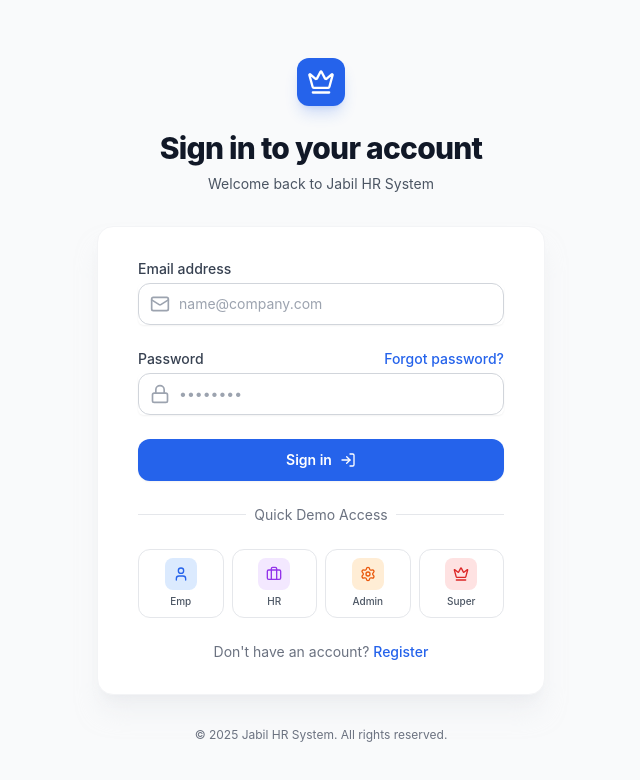
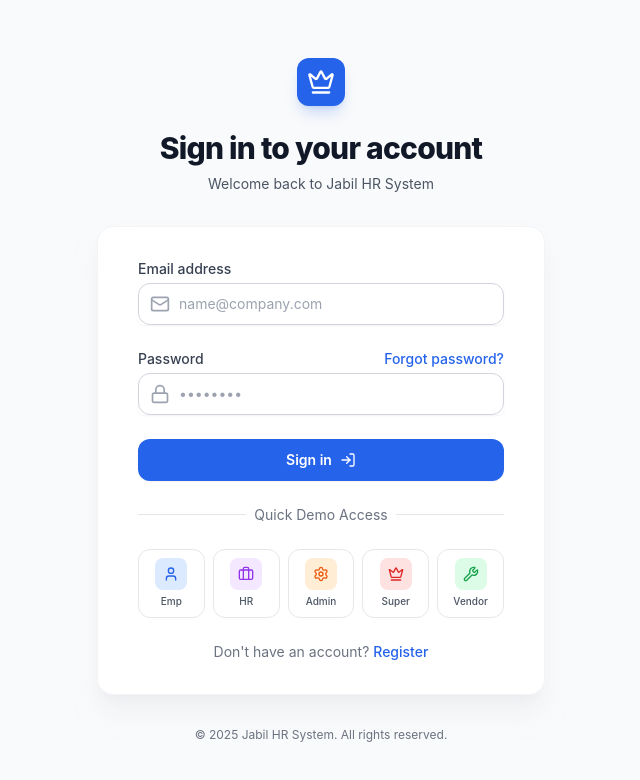
Before and after one commit to Liwei1020T/HR_APP, a React (Vite) app in the folder frontend/: page /login in a window 1280 px wide. Shown: the top 780 px of the page, without its empty margins (319-959 px from the left). Built offline with nearby package versions, Linux system fonts and the light colour scheme; no server answers.

Commit message:
Add vendor quick login button

```diff
--- a/frontend/src/pages/LoginPage.tsx
+++ b/frontend/src/pages/LoginPage.tsx
@@ -1,7 +1,7 @@
 import { useState } from 'react';
 import { useNavigate, Link } from 'react-router-dom';
 import { useAuth } from '../contexts/AuthContext';
-import { Mail, Lock, User, Briefcase, Settings, Crown, LogIn } from 'lucide-react';
+import { Mail, Lock, User, Briefcase, Settings, Crown, LogIn, Wrench } from 'lucide-react';
 
 export default function LoginPage() {
   const [email, setEmail] = useState('');
@@ -148,7 +148,7 @@ export default function LoginPage() {
               </div>
             </div>
 
-            <div className="mt-6 grid grid-cols-4 gap-2">
+            <div className="mt-6 grid grid-cols-5 gap-2">
               <button
                 onClick={() => quickLogin('user@demo.local', 'P@ssw0rd!')}
                 disabled={loading}
@@ -196,6 +196,18 @@ export default function LoginPage() {
                 </div>
                 <span className="text-[10px] font-medium text-gray-600">Super</span>
               </button>
+
+              <button
+                onClick={() => quickLogin('vendor.facility@company.com', 'password123')}
+                disabled={loading}
+                title="Vendor Demo"
+                className="flex flex-col items-center justify-center p-2 border border-gray-200 rounded-xl hover:bg-green-50 hover:border-green-200 transition-all group"
+              >
+                <div className="w-8 h-8 rounded-lg bg-green-100 text-green-600 flex items-center justify-center group-hover:bg-green-600 group-hover:text-white transition-colors mb-1">
+                  <Wrench className="w-4 h-4" />
+                </div>
+                <span className="text-[10px] font-medium text-gray-600">Vendor</span>
+              </button>
             </div>
           </div>
 
```
